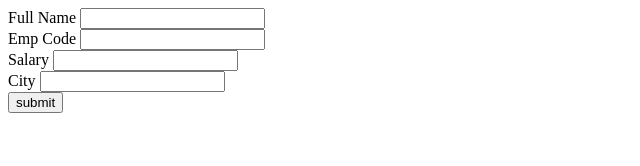
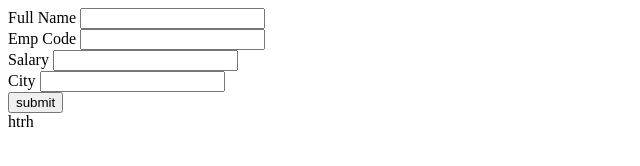
Before and after one commit to Kirabo19/tuts, a plain HTML site: page index.html in a window 1280 px wide. Shown: the full height of the page, 0-640 px from the left. Drawn offline with Linux system fonts and the light colour scheme.

Commit message:
Fix index

```diff
--- a/index.html
+++ b/index.html
@@ -34,7 +34,7 @@
           </div>
         </form>
         <div class="list">
-
+htrh
         </div>
       </div>
     </main>
```
